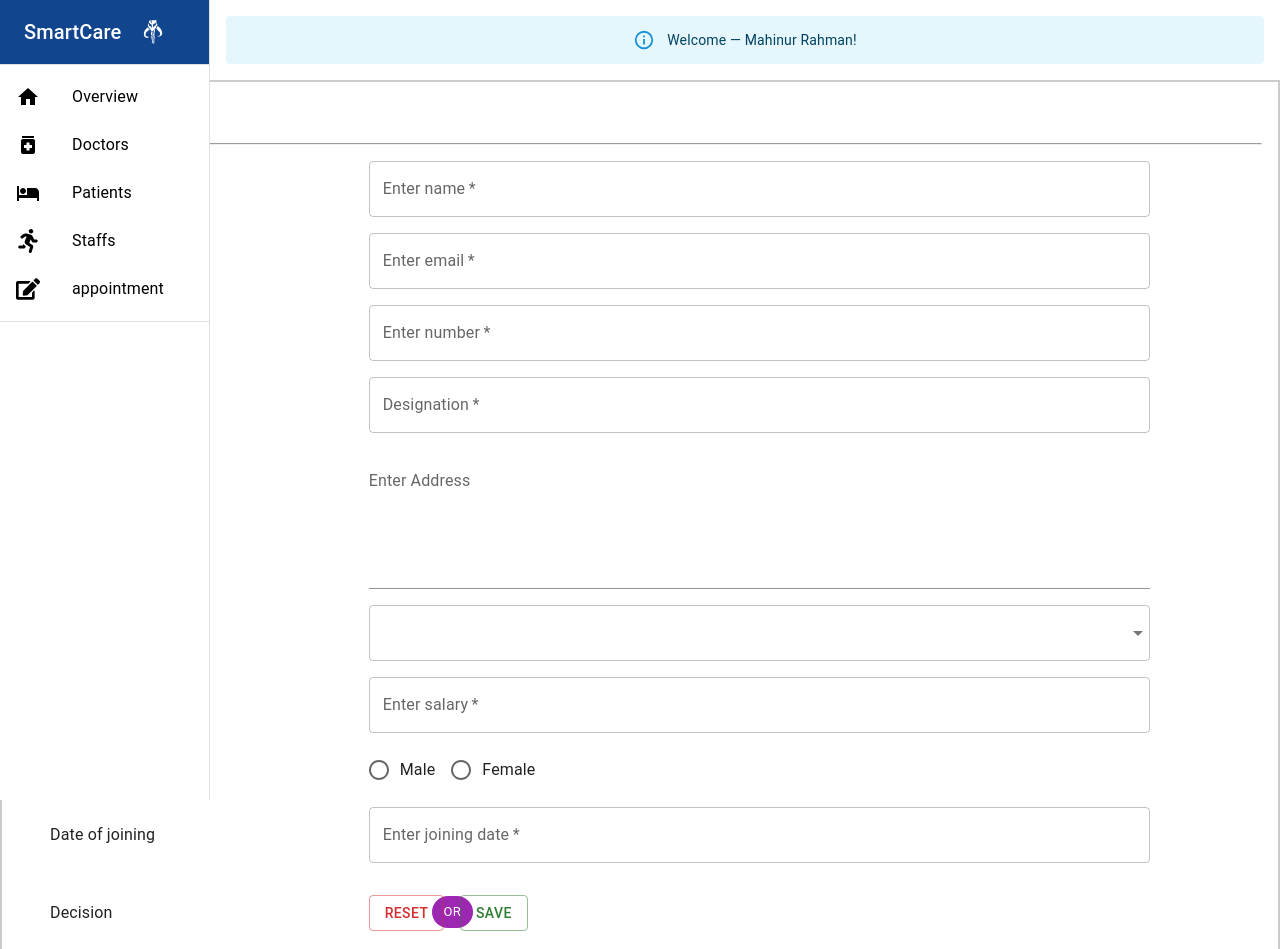
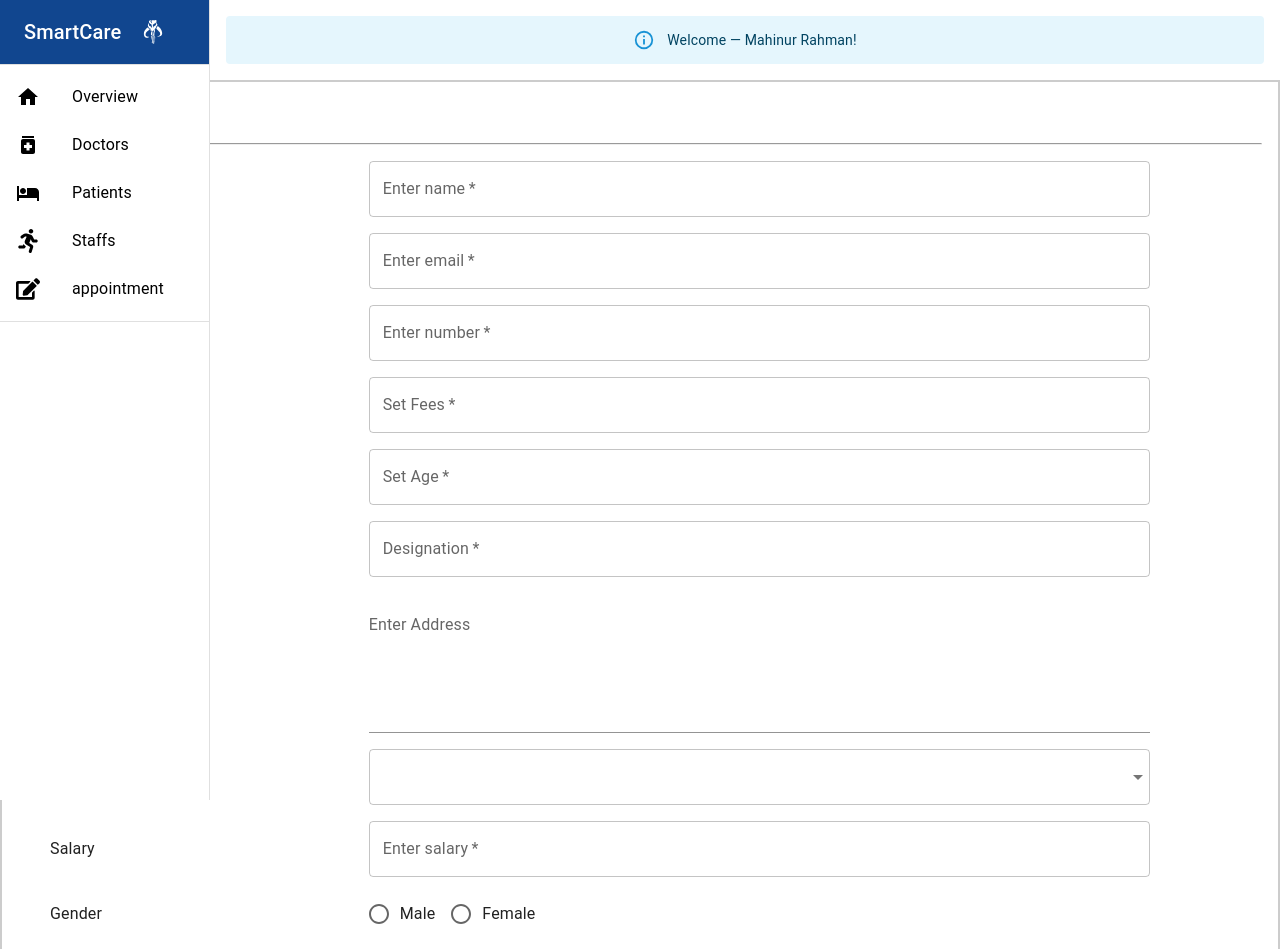
Before and after one commit to srihernogo/practice-react-hospital, a React (Create React App) app: page /addDoctor in a window 1280 px wide. Shown: the top 949 px of the page. Built offline with nearby package versions, Linux system fonts and the light colour scheme.

Commit message:
Add Doctor page more details field input added

```diff
--- a/src/Pages/Doctors/AddDoctor/AddDoctor.js
+++ b/src/Pages/Doctors/AddDoctor/AddDoctor.js
@@ -116,6 +116,23 @@ const AddDoctor = () => {
             />
           </Grid>
           <Grid item xs={12} md={4}>
+            <Typography variant="OVERLINE TEXT">Fees</Typography>
+          </Grid>
+          <Grid item xs={12} md={8} sx={{ marginLeft: { md: '-5rem' } }}>
+            <TextField
+              id="standard-basic"
+              label="Set Fees"
+              required
+              fullWidth
+            />
+          </Grid>
+          <Grid item xs={12} md={4}>
+            <Typography variant="OVERLINE TEXT">Age</Typography>
+          </Grid>
+          <Grid item xs={12} md={8} sx={{ marginLeft: { md: '-5rem' } }}>
+            <TextField id="standard-basic" label="Set Age" required fullWidth />
+          </Grid>
+          <Grid item xs={12} md={4}>
             <Typography variant="OVERLINE TEXT">Designation</Typography>
           </Grid>
           <Grid item xs={12} md={8} sx={{ marginLeft: { md: '-5rem' } }}>
@@ -176,14 +193,6 @@ const AddDoctor = () => {
                 ))}
               </Select>
             </Box>
-            {/* <TextField
-              id="standard-basic"
-              label="Choose Degree"
-              variant="standard"
-              multiline
-              rows={5}
-              fullWidth
-            /> */}
           </Grid>
           <Grid item xs={12} md={4}>
             <Typography variant="OVERLINE TEXT">Salary</Typography>
@@ -197,7 +206,7 @@ const AddDoctor = () => {
             />
           </Grid>
           <Grid item xs={12} md={4}>
-            <Typography variant="OVERLINE TEXT">Sex</Typography>
+            <Typography variant="OVERLINE TEXT">Gender</Typography>
           </Grid>
           <Grid item xs={12} md={8} sx={{ marginLeft: { md: '-5rem' } }}>
             <RadioGroup
@@ -220,7 +229,7 @@ const AddDoctor = () => {
           <Grid item xs={12} md={8} sx={{ marginLeft: { md: '-5rem' } }}>
             <TextField
               id="standard-basic"
-              label="Enter joining date"
+              label="Eg: 28-12-20"
               required
               fullWidth
             />
```
